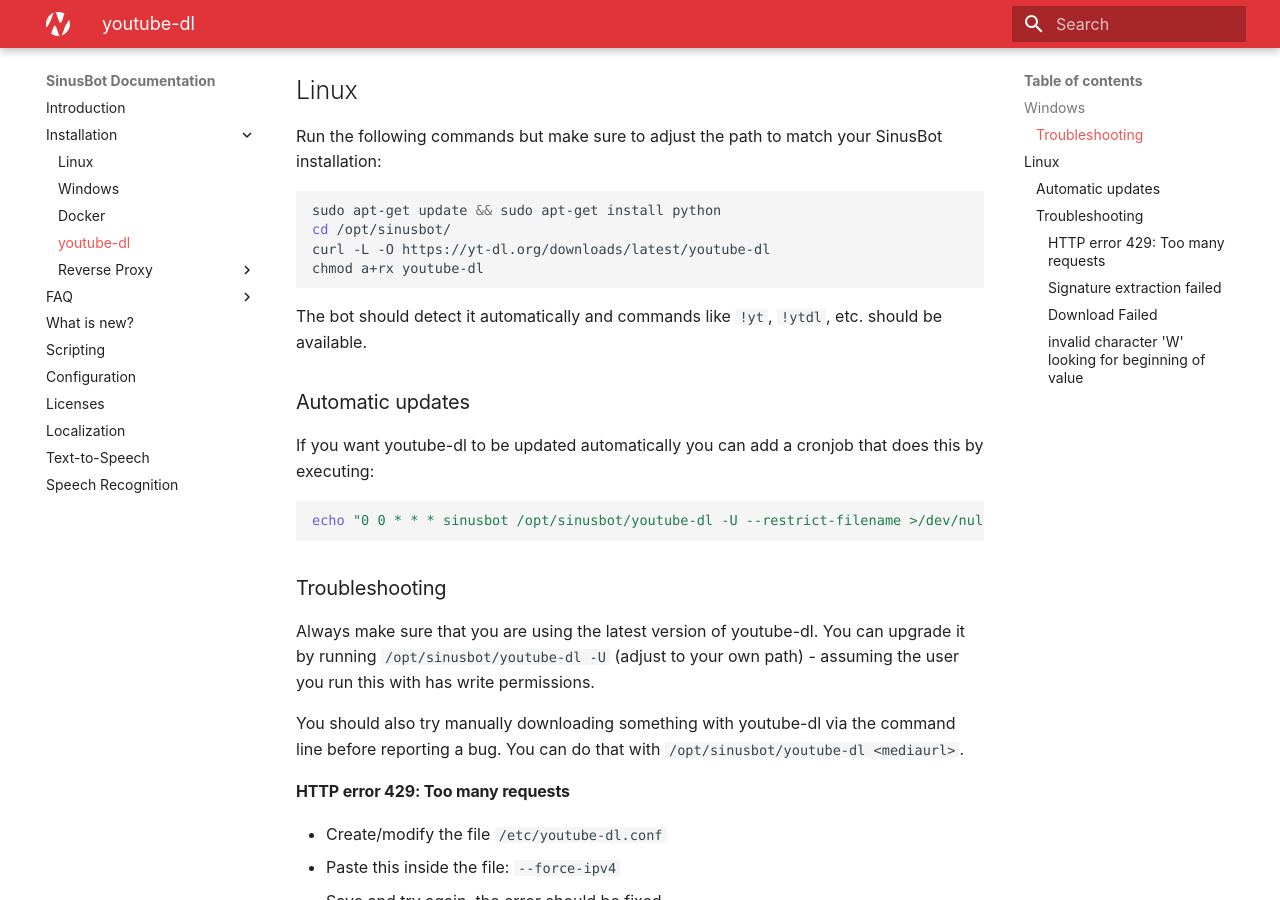
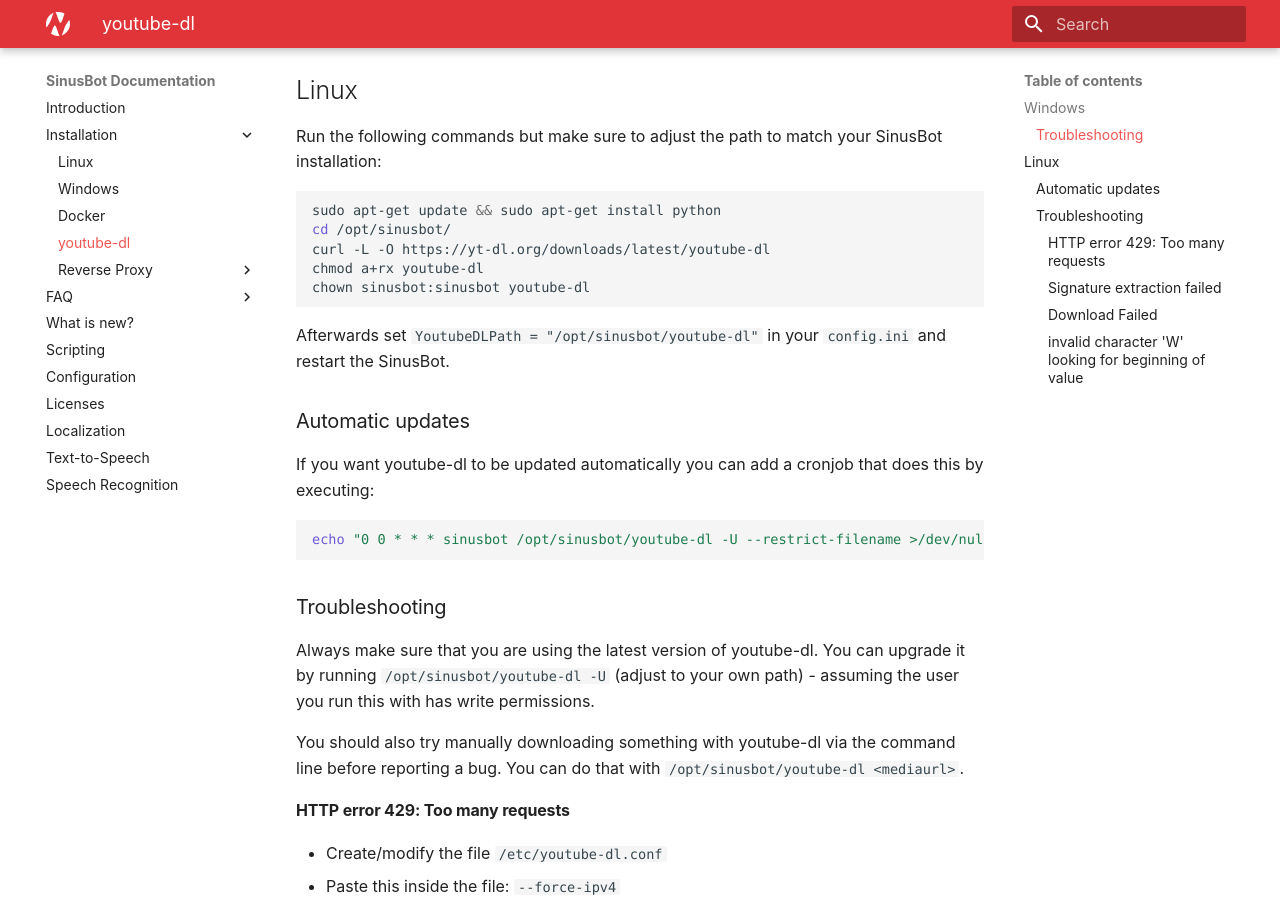
Before and after one commit to SinusBot/docs, an MkDocs documentation site: the page built from docs/youtube-dl.md, in a window 1280 px wide and 900 px high, scrolled down 679 px. Built offline with MkDocs 1.6.1 and Material for MkDocs 9.7.7, drawn with Linux system fonts in a browser that asks for light colours.

Commit message:
youtube-dl: mention config.ini

````diff
--- a/docs/youtube-dl.md
+++ b/docs/youtube-dl.md
@@ -26,9 +26,10 @@
 cd /opt/sinusbot/
 curl -L -O https://yt-dl.org/downloads/latest/youtube-dl
 chmod a+rx youtube-dl
+chown sinusbot:sinusbot youtube-dl
 ```
 
-The bot should detect it automatically and commands like `!yt`, `!ytdl`, etc. should be available.
+Afterwards set `YoutubeDLPath = "/opt/sinusbot/youtube-dl"` in your `config.ini` and restart the SinusBot.
 
 ### Automatic updates
 
````
